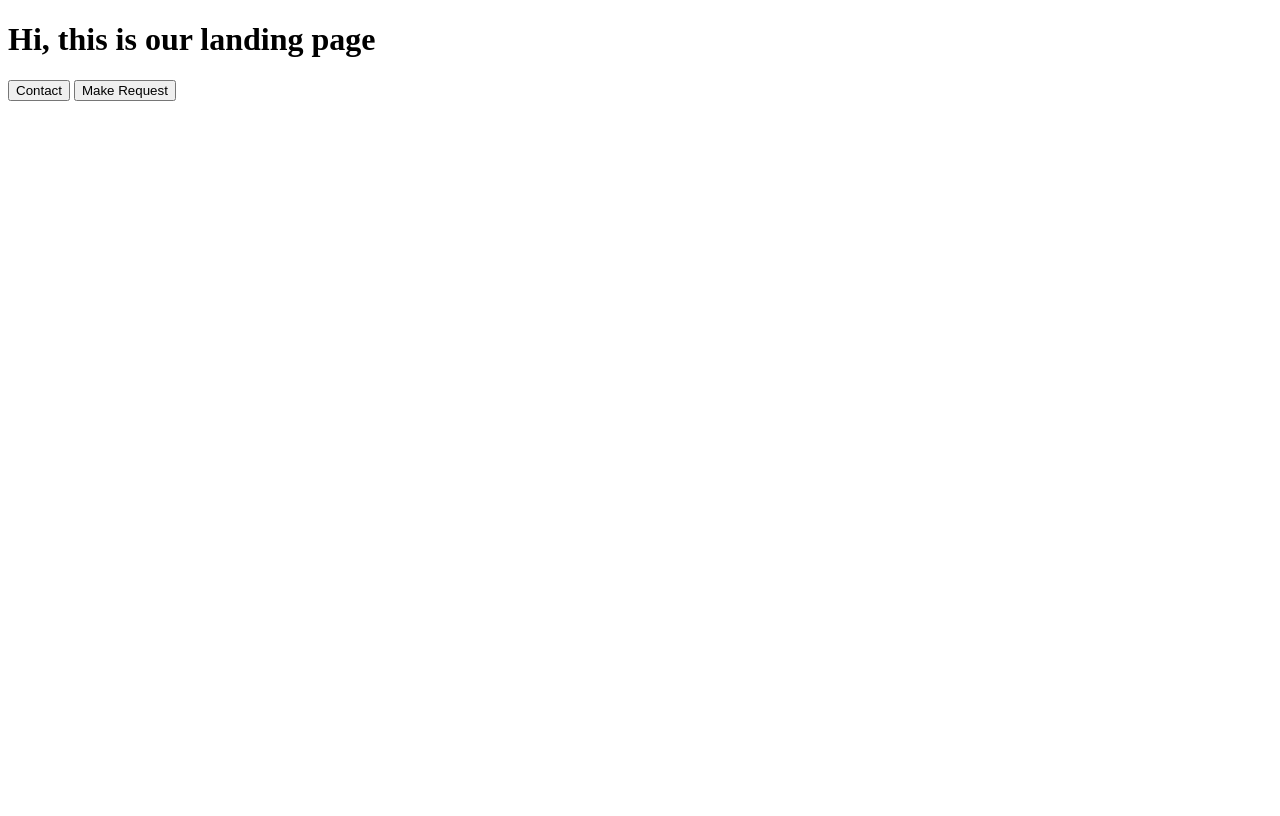
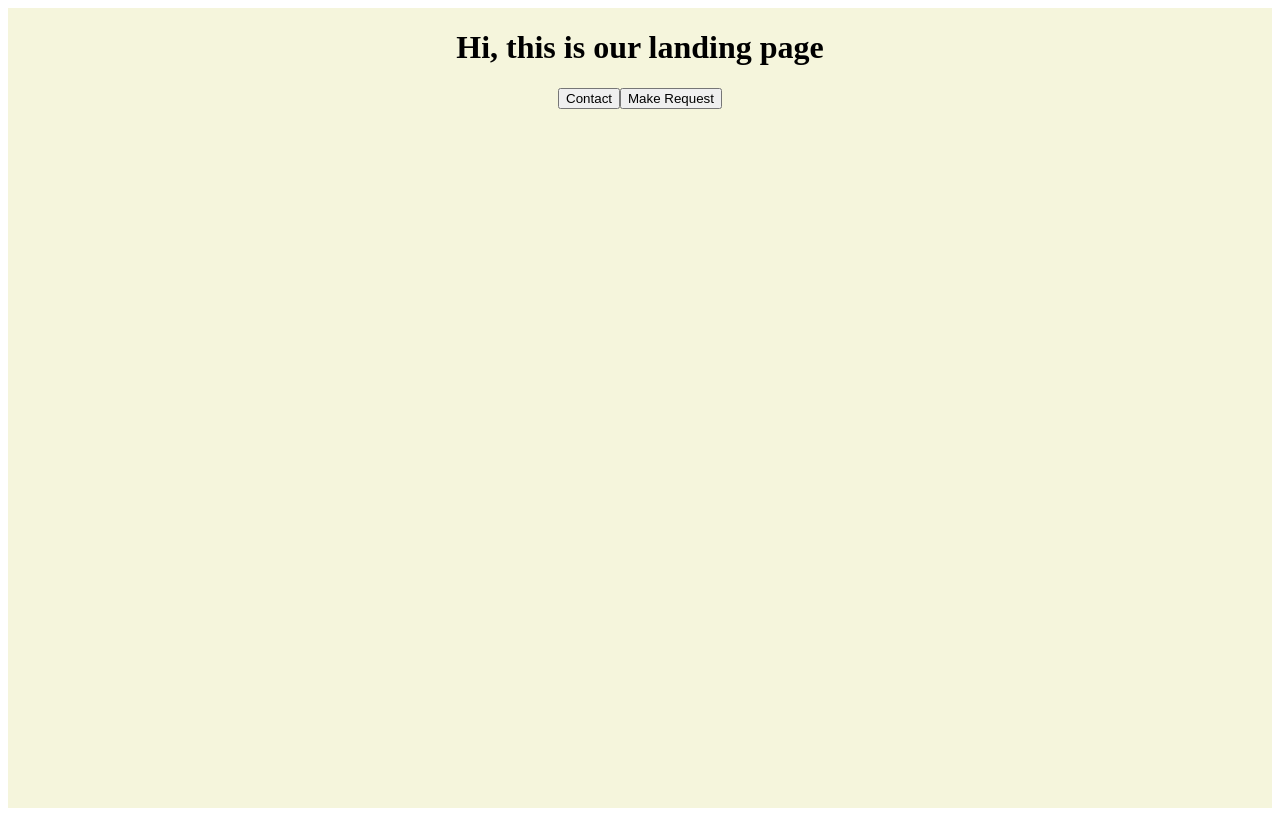
Before and after one commit to Suha523/test-team-work, a plain HTML site: page index.html in a window 1280 px wide. Drawn offline with Linux system fonts and the light colour scheme.

Commit message:
add btns style

```diff
--- a/index.html
+++ b/index.html
@@ -4,14 +4,17 @@
     <meta charset="UTF-8">
     <meta http-equiv="X-UA-Compatible" content="IE=edge">
     <meta name="viewport" content="width=device-width, initial-scale=1.0">
+    <link rel="stylesheet" href="style.css">
     <title>Document</title>
 </head>
 <body>
     <div class="header">
-        <h1>Hi, this is our landing page</h1>
-        <div class="btns">
-           <button class="contact">Contact</button>
-           <button class="make-request">Make Request</button>
+        <div class="container">
+            <h1>Hi, this is our landing page</h1>
+            <div class="btns">
+               <button class="contact">Contact</button>
+               <button class="make-request">Make Request</button>
+            </div>
         </div>
 
    </div>
--- a/style.css
+++ b/style.css
@@ -3,3 +3,15 @@
     width: 100%;
     background-color: beige;
 }
+
+.container{
+    display: flex;
+    flex-direction: column;
+    justify-content: center;
+    align-items: center;
+}
+
+.btns{
+    display: flex;
+
+}
```
